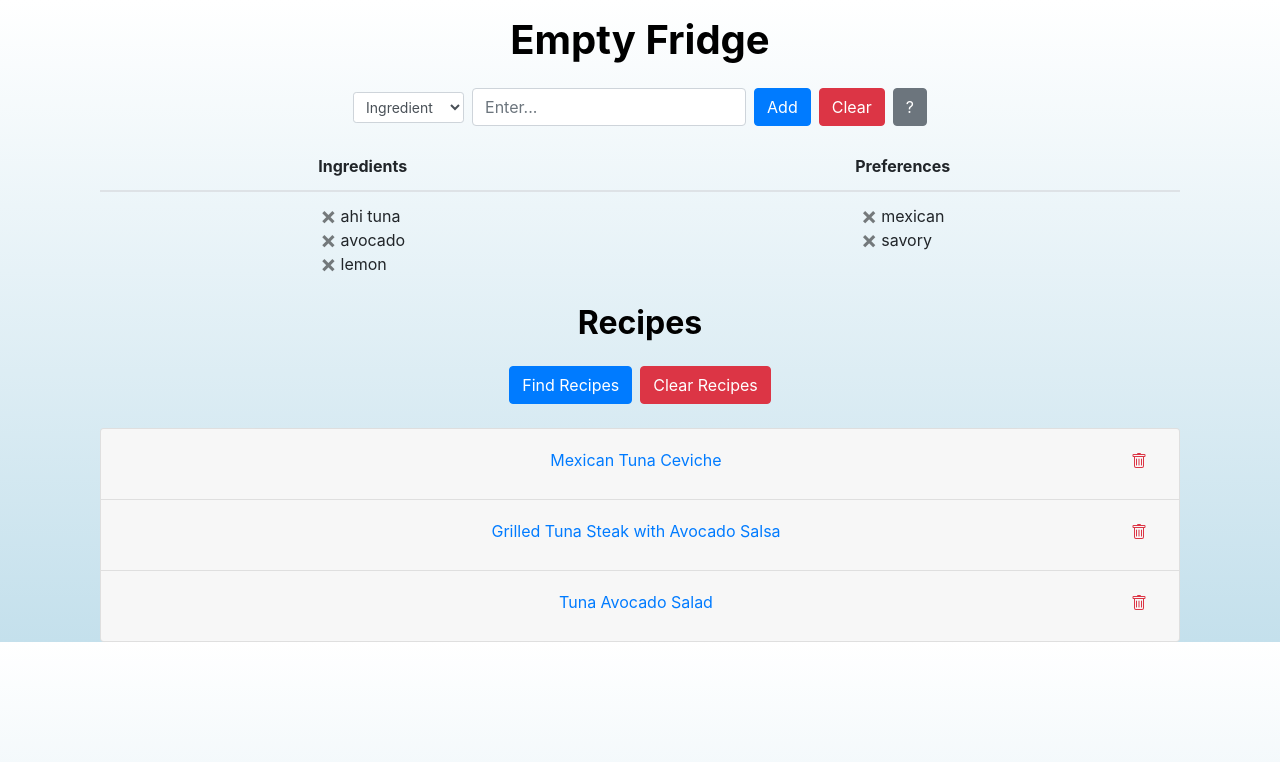
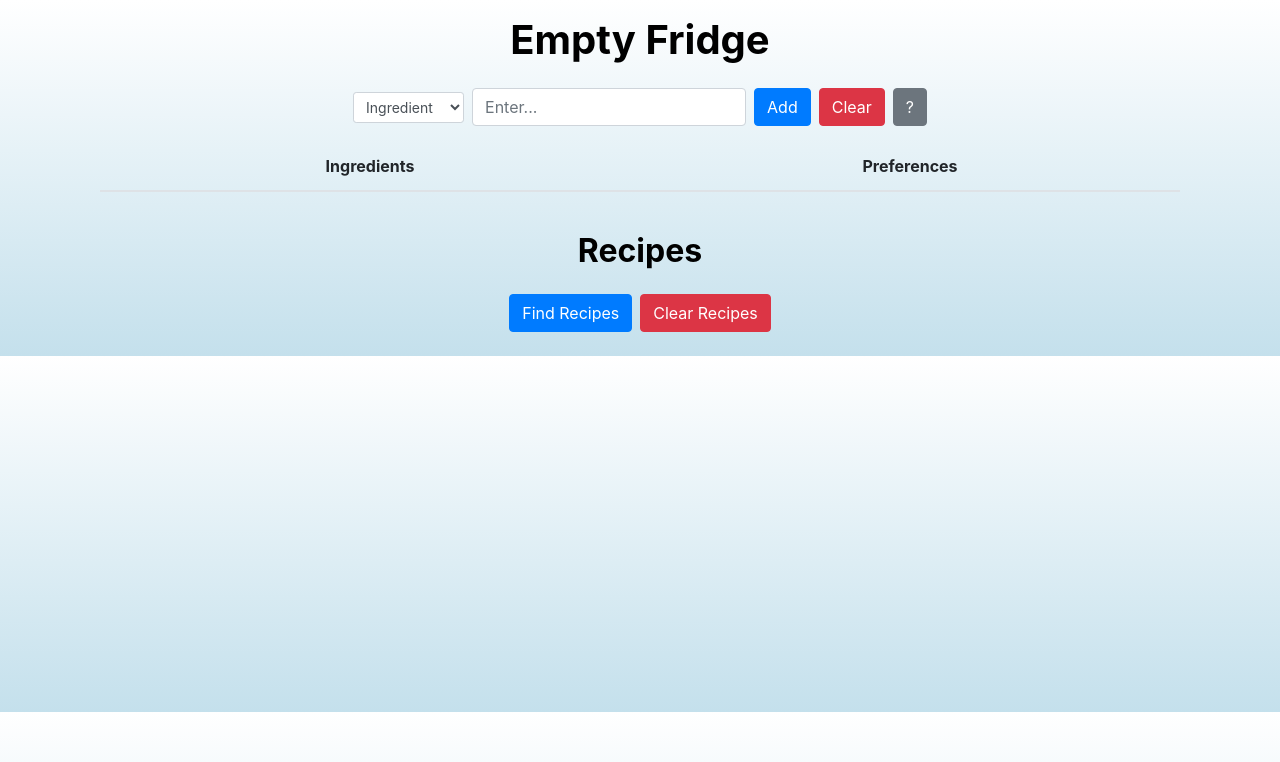
Before and after one commit to michaeloconnelliii/empty-fridge, a React (Create React App) app in the folder empty-my-fridge/: page / in a window 1280 px wide. Shown: the top 762 px of the page. Built offline with nearby package versions, Linux system fonts and the light colour scheme.

Commit message:
Layout style changes, user preference stateful component and styling.

```diff
--- a/empty-my-fridge/src/App.css
+++ b/empty-my-fridge/src/App.css
@@ -1,6 +1,11 @@
 body {
+    background: #c4e0ec;
     background: linear-gradient(0deg, #c4e0ec 0%, #ffffff 100%);
     color: black;
+}
+
+table {
+    table-layout: fixed;
 }
 
 .close {
--- a/empty-my-fridge/src/App.js
+++ b/empty-my-fridge/src/App.js
@@ -1,3 +1,4 @@
+import { useState } from 'react';
 import './App.css';
 
 function RecipeAccordionElement({ recipe }) {
@@ -14,7 +15,7 @@ function RecipeAccordionElement({ recipe }) {
             </button>
           </h3>
           <button className='remove-recipe-btn btn btn-outline-danger border-0 position-absolute'>
-            <svg xmlns="http://www.w3.org/2000/svg" width="16" height="16" fill="currentColor" class="bi bi-trash" viewBox="0 0 16 16">
+            <svg xmlns="http://www.w3.org/2000/svg" width="16" height="16" fill="currentColor" className="bi bi-trash" viewBox="0 0 16 16">
               <path d="M5.5 5.5A.5.5 0 0 1 6 6v6a.5.5 0 0 1-1 0V6a.5.5 0 0 1 .5-.5Zm2.5 0a.5.5 0 0 1 .5.5v6a.5.5 0 0 1-1 0V6a.5.5 0 0 1 .5-.5Zm3 .5a.5.5 0 0 0-1 0v6a.5.5 0 0 0 1 0V6Z"/>
               <path d="M14.5 3a1 1 0 0 1-1 1H13v9a2 2 0 0 1-2 2H5a2 2 0 0 1-2-2V4h-.5a1 1 0 0 1-1-1V2a1 1 0 0 1 1-1H6a1 1 0 0 1 1-1h2a1 1 0 0 1 1 1h3.5a1 1 0 0 1 1 1v1ZM4.118 4 4 4.059V13a1 1 0 0 0 1 1h6a1 1 0 0 0 1-1V4.059L11.882 4H4.118ZM2.5 3h11V2h-11v1Z"/>
             </svg>
@@ -69,8 +70,8 @@ function RecipeAccordion({ recipes }) {
 function UserPreference({ userInputList }) {
   return (
 
-    <td>
-      <div className='d-inline-block text-left'>
+    <td className='text-wrap'>
+      <div className='text-left text-break'>
         {userInputList.map((userInputListElement) => {
           return <div key={userInputListElement}>
                       <button type="button" className="close btn-close-white mr-1 float-left" aria-label="Close">
@@ -96,44 +97,67 @@ function UserPreferenceTable({ userInput }) {
       <tbody>
         <tr>
           <UserPreference userInputList={ userInput.ingredients } />
-          <UserPreference userInputList={ userInput.food_preferences } />
+          <UserPreference userInputList={ userInput.preferences } />
         </tr>
       </tbody>
     </table>
   )
 }
 
-function UserPreferenceSearchBar() {
+function UserPreferenceSearchBar({userInput, setUserPreferences}) {
+  let updatedUserInput = {...userInput};
+
+  function clearUserPreferences() {
+    const emptyPreferences = { 'ingredients': [], 'preferences': [] };
+    setUserPreferences(emptyPreferences);
+  }
+
+  function addUserPreference() {
+    const preferenceCategory = document.getElementById('preference-ddl').value;
+    const preferenceInput = document.getElementById('preference-input').value;
+
+    if(preferenceCategory === 'Ingredient') {
+      updatedUserInput.ingredients.push(preferenceInput);
+    } else if(preferenceCategory === 'Preference') {
+      updatedUserInput.preferences.push(preferenceInput);
+    }
+
+    setUserPreferences(updatedUserInput);
+  }
+
   return (
     <form className="form-inline justify-content-sm-center mb-3">
-      <select className="form-control form-control-sm mr-2">
+      <select id='preference-ddl' className="form-control form-control-sm mr-2">
         <option value="Ingredient">Ingredient</option>
         <option value="Preference">Preference</option>
       </select>
-      <input type="text" className="form-control mr-2" placeholder="Enter..." />
+      <input id='preference-input' type="text" className="form-control mr-2" placeholder="Enter..." />
       <div className='ml-md-0 ml-sm-5'>
-        <button className="btn btn-primary mr-2 ml-md-0 ml-sm-3">Add</button>
-        <button className="btn btn-danger mr-2">Clear</button>
+        <button id='addPreference' className="btn btn-primary mr-2 ml-md-0 ml-sm-3" type='button' onClick={addUserPreference}>Add</button>
+        <button className="btn btn-danger mr-2" onClick={clearUserPreferences}>Clear</button>
         <button className="btn btn-secondary" title="Help">?</button>
       </div>
     </form>
   );
 }
 
-function FilterableUserPreferenceTable({userInput}) {
+function FilterableUserPreferenceTable({userInput, setUserPreferences}) {
   return (
     <div className='container'>
-      <UserPreferenceSearchBar />
+      <UserPreferenceSearchBar userInput={userInput} setUserPreferences={setUserPreferences} />
       <UserPreferenceTable userInput={userInput} />
     </div>
   )
 }
 
-function FilterableRecipeTable({recipes, data}) {
+function FilterableRecipeTable() {
+  const [userPreferences, setUserPreferences] = useState({ 'ingredients': [], 'preferences': [] });
+  const [recipes, setRecipes] = useState([]);
+
   return (
     <div className='container'>
       <h1 className='mb-4 mt-3 text-center font-weight-bold'>Empty Fridge</h1>
-      <FilterableUserPreferenceTable userInput={data} />
+      <FilterableUserPreferenceTable userInput={userPreferences} setUserPreferences={setUserPreferences} />
       <RecipeAccordion recipes={recipes} />
     </div>
   );
@@ -141,7 +165,7 @@ function FilterableRecipeTable({recipes, data}) {
 
 const USER_INPUT_DATA = {
   ingredients : ["ahi tuna", "avocado", "lemon"],
-  food_preferences: ["mexican",  "savory"],
+  preferences: ["mexican",  "savory"],
 };
 
 const RECIPES = [
```
